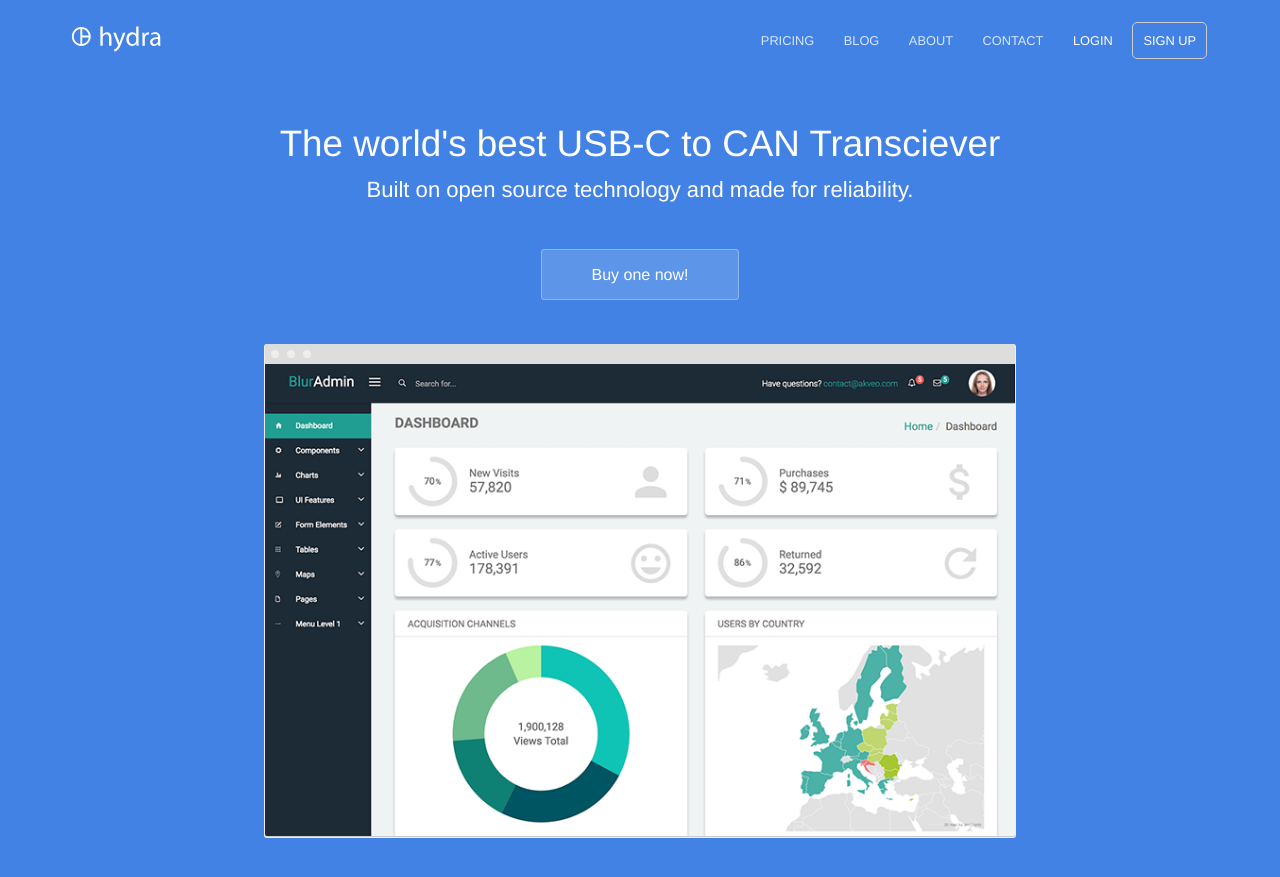
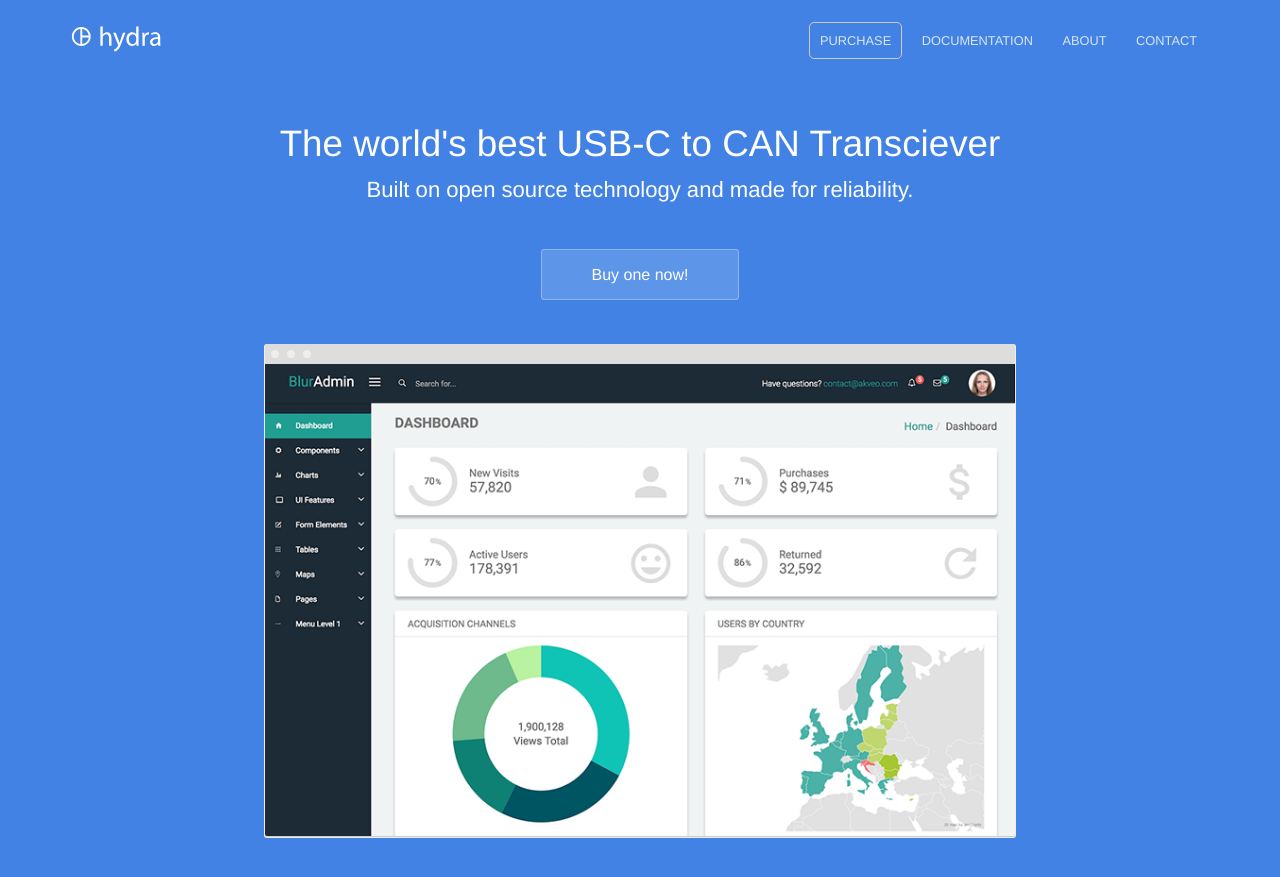
Before and after one commit to CANWork/Website, a Jekyll site: the page built from index.html, in a window 1280 px wide and 900 px high. Shown: the top 877 px of the window. Built offline with Jekyll 4.4.1, drawn with Linux system fonts in a browser that asks for light colours.

Commit message:
Update navigation.yml

```diff
--- a/_data/navigation.yml
+++ b/_data/navigation.yml
@@ -1,8 +1,8 @@
-- name: Pricing
+- name: Purchase
   link: /pricing/
   new_window: false
-  highlight: false
-- name: Blog
+  highlight: true
+- name: Documentation
   link: /blog/
   new_window: false
   highlight: false
@@ -14,11 +14,3 @@
   link: /contact/
   new_window: false
   highlight: false
-- name: Login
-  link: /
-  new_window: true
-  highlight: false
-- name: Sign Up
-  link: /
-  new_window: true
-  highlight: true
```
